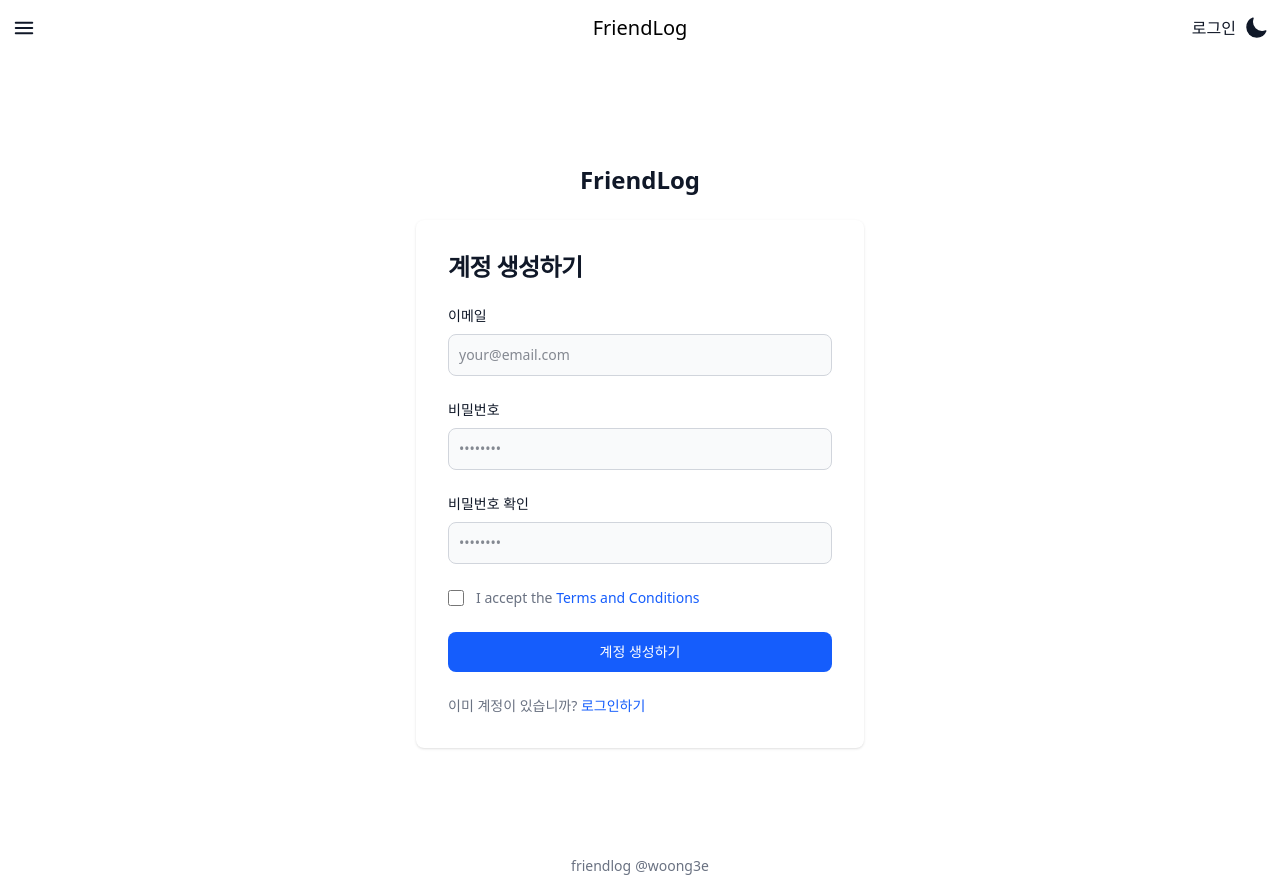
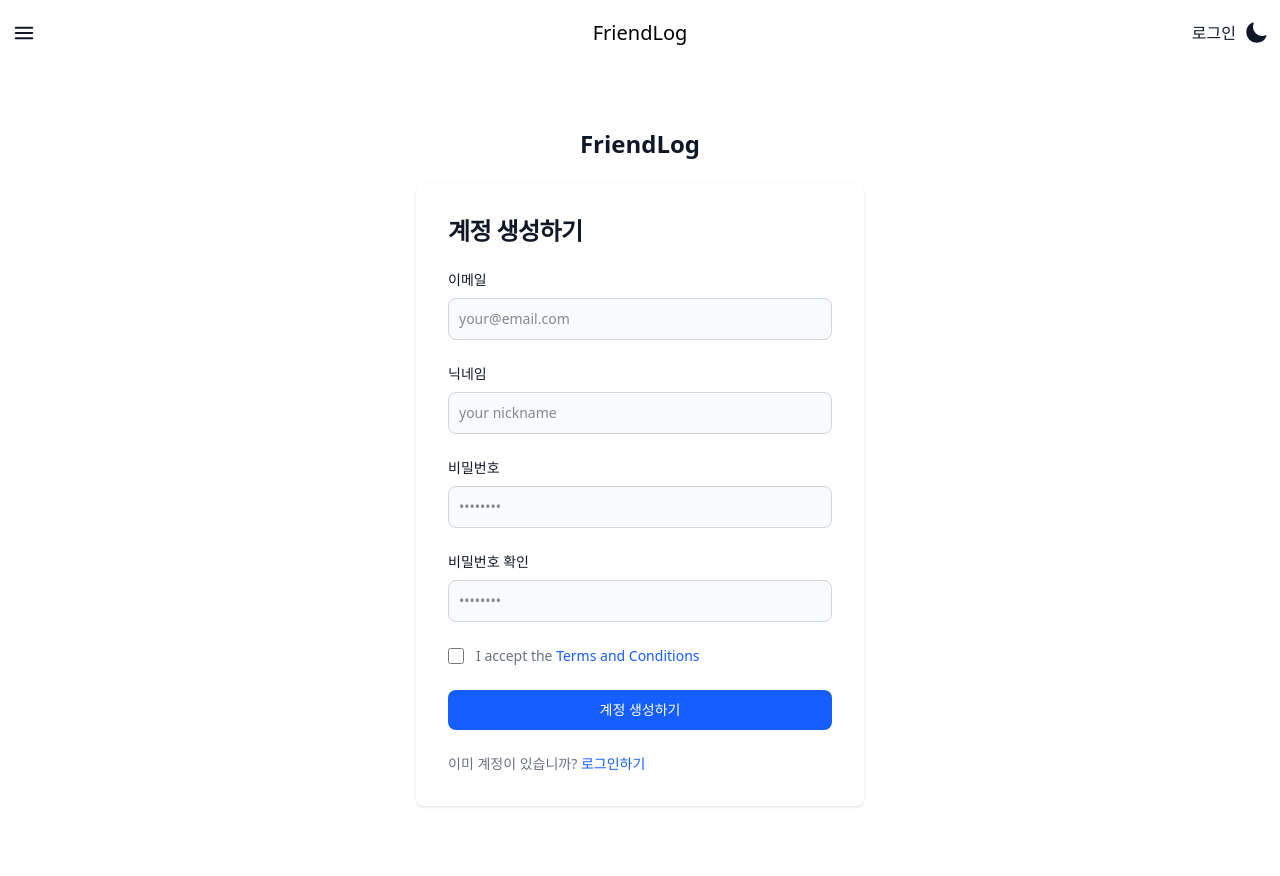
Before and after one commit to woong3e/friendLog, a React (Vite) app: page /signup in a window 1280 px wide. Built offline with nearby package versions, Linux system fonts and the light colour scheme; no server answers.

Commit message:
style: 스타일 수정

```diff
--- a/src/HasHeaderFooter.tsx
+++ b/src/HasHeaderFooter.tsx
@@ -4,11 +4,10 @@ import Footer from './components/Footer';
 
 const HasHeaderFooter = () => {
   return (
-    <>
+    <div className="h-dvh">
       <Header />
       <Outlet />
-      <Footer />
-    </>
+    </div>
   );
 };
 
--- a/src/Router.tsx
+++ b/src/Router.tsx
@@ -15,7 +15,7 @@ export default function Router() {
   return (
     <Routes>
       <Route element={<HasHeaderFooter />}>
-        <Route path="/" element={<Main />} />
+        <Route path="/" element={<Main />}  />
         <Route path="*" element={<NotFoundPage />} />
         <Route path="/about" element={<About />} />
         <Route path="/register" element={<PostRegister />} />
--- a/src/components/Avatar.tsx
+++ b/src/components/Avatar.tsx
@@ -46,6 +46,11 @@ const Avatar = ({ isAvatarMenuOpen, toggleAvatarMenu }) => {
                 로그아웃
               </button>
             </li>
+            <li>
+              <button className="block w-full px-3 py-2 text-gray-900 rounded-sm hover:bg-gray-100 dark:text-gray-400 dark:hover:bg-gray-700 dark:hover:text-white">
+                설정
+              </button>
+            </li>
           </ul>
         </div>
       )}
--- a/src/components/Header.tsx
+++ b/src/components/Header.tsx
@@ -37,7 +37,7 @@ const Header = () => {
   });
 
   return (
-    <header className="flex items-center justify-between mx-1 bg-white h-14 dark:bg-gray-900">
+    <header className="flex items-center justify-between mx-1 bg-white dark:bg-gray-900 h-1/12">
       <HamburgerMenu
         isHamburgerMenuOpen={isHamburgerMenuOpen}
         setIsHamburgerMenuOpen={setIsHamburgerMenuOpen}
--- a/src/pages/Main.tsx
+++ b/src/pages/Main.tsx
@@ -17,7 +17,7 @@ const Main = () => {
   }
 
   return (
-    <main className="flex flex-wrap h-auto gap-5">
+    <main className="grid grid-cols-1 md:grid-cols-2 xl:grid-cols-3 gap-3">
       {posts.map((post) => (
         <Link key={post.id} to={`posts/${post.id}`}>
           <Card post={post} />
--- a/src/pages/SignUp.tsx
+++ b/src/pages/SignUp.tsx
@@ -5,6 +5,7 @@ import { useNavigate } from 'react-router-dom';
 
 const SignUp = () => {
   const [email, setEmail] = useState('');
+  const [nickname, setNickname] = useState('');
   const [password, setPassword] = useState('');
   const [confirmPassword, setConfirmPassword] = useState('');
   const navigate = useNavigate();
@@ -64,6 +65,23 @@ const SignUp = () => {
                   id="email"
                   className="bg-gray-50 border border-gray-300 text-gray-900 text-sm rounded-lg focus:ring-blue-600 focus:border-blue-600 block w-full p-2.5 dark:bg-gray-700 dark:border-gray-600 dark:placeholder-gray-400 dark:text-white dark:focus:ring-blue-500 dark:focus:border-blue-500"
                   placeholder="your@email.com"
+                  required
+                />
+              </div>
+              <div>
+                <label
+                  htmlFor="nickname"
+                  className="block mb-2 text-sm font-medium text-gray-900 dark:text-white"
+                >
+                  닉네임
+                </label>
+                <input
+                  onChange={(e) => setNickname(e.target.value)}
+                  type="text"
+                  name="nickname"
+                  id="nickname"
+                  placeholder="your nickname"
+                  className="bg-gray-50 border border-gray-300 text-gray-900 text-sm rounded-lg focus:ring-blue-600 focus:border-blue-600 block w-full p-2.5 dark:bg-gray-700 dark:border-gray-600 dark:placeholder-gray-400 dark:text-white dark:focus:ring-blue-500 dark:focus:border-blue-500"
                   required
                 />
               </div>
```
